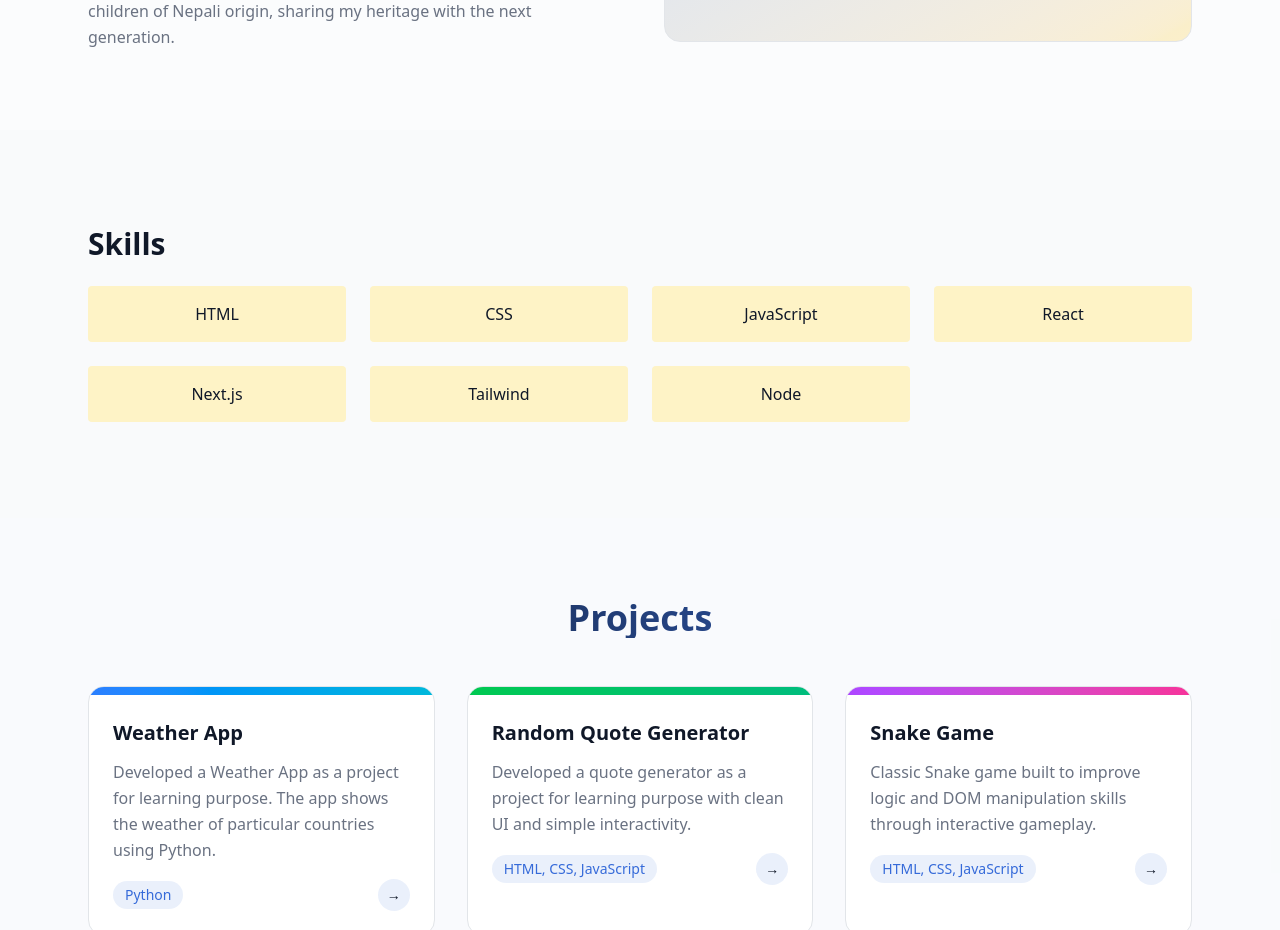
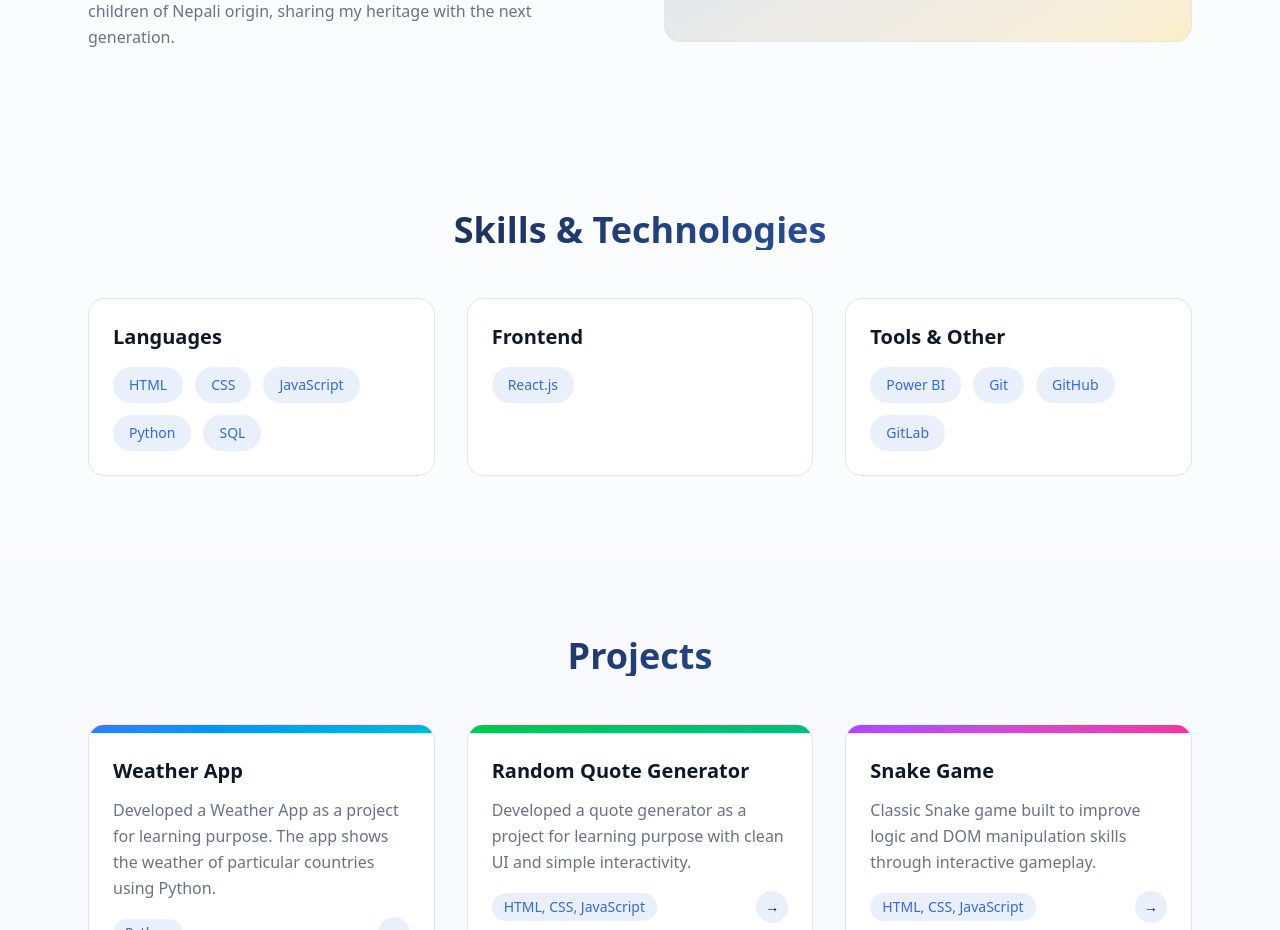
Before and after one commit to sudi-git/portfolio, a Next.js app: page / in a window 1280 px wide. Shown: the part 1160-2090 px from the top of the page. Built offline with nearby package versions, Linux system fonts and the light colour scheme.

Commit message:
feat: skill section

```diff
--- a/app/components/Skills.tsx
+++ b/app/components/Skills.tsx
@@ -1,22 +1,39 @@
-const skills = ["HTML", "CSS", "JavaScript", "React", "Next.js", "Tailwind", "Node"];
+const skills = [
+  { category: "Languages", items: ["HTML", "CSS", "JavaScript", "Python", "SQL"] },
+  { category: "Frontend", items: ["React.js"] },
+  { category: "Tools & Other", items: ["Power BI", "Git", "GitHub", "GitLab"] }
+];
 
 export default function Skills() {
   return (
-    <section id="skills" className="bg-gray-50 py-24">
+    <section id="skills" className="py-20">
       <div className="max-w-6xl mx-auto px-6">
-        <h2 className=" text-3xl font-bold text-black-50 mb-6 ">Skills</h2>
+        <h2 className="text-4xl font-bold mb-12 text-center bg-gradient-to-r from-foreground to-primary bg-clip-text text-transparent">
+          Skills & Technologies
+        </h2>
 
-        <div className="grid grid-cols-2 md:grid-cols-4 gap-6">
-          {skills.map((skill, index) => (
+        <div className="grid md:grid-cols-3 gap-8">
+          {skills.map((skillGroup, index) => (
             <div
               key={index}
-              className="bg-amber-100 p-4 text-center rounded hover:scale-105 transition"
+              className="bg-card border border-border rounded-2xl p-6 hover:shadow-lg transition-all duration-300 group"
             >
-              {skill}
+              <h3 className="text-xl font-bold mb-4 text-foreground group-hover:text-primary transition-colors">
+                {skillGroup.category}
+              </h3>
+              <div className="flex flex-wrap gap-3">
+                {skillGroup.items.map((skill, skillIndex) => (
+                  <span
+                    key={skillIndex}
+                    className="bg-primary/10 text-primary px-4 py-2 rounded-full text-sm font-medium hover:bg-primary hover:text-primary-foreground transition-all duration-200 cursor-default"
+                  >
+                    {skill}
+                  </span>
+                ))}
+              </div>
             </div>
           ))}
         </div>
-
       </div>
     </section>
   );
```
